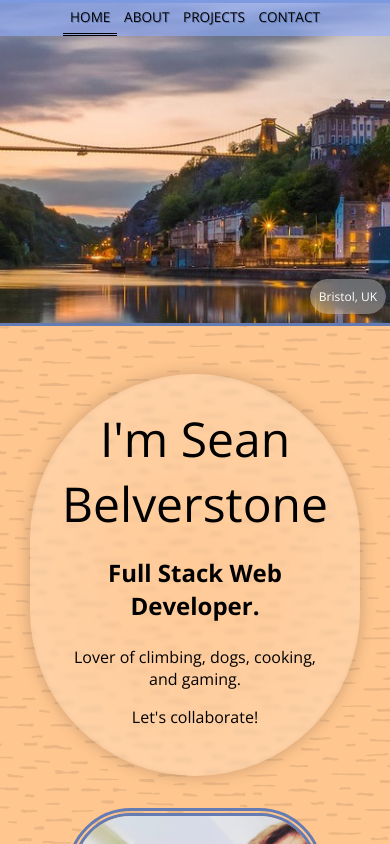
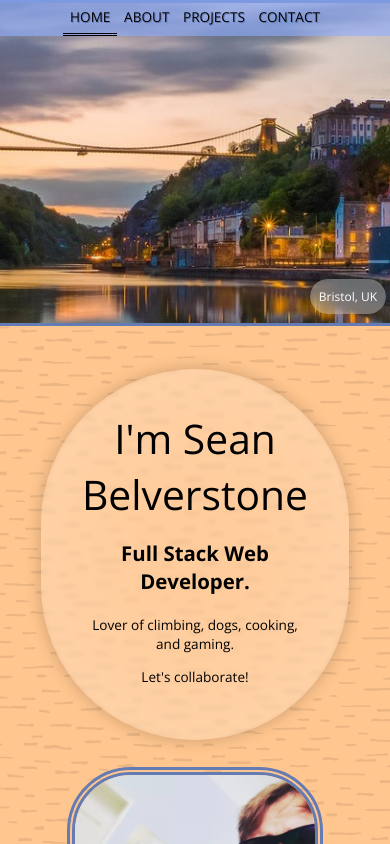
Before and after one commit to seanbelverstone/porfolio, a React (Create React App) app: page / in a window 390 px wide. Shown: the top 844 px of the page. Built offline with nearby package versions, Linux system fonts and the light colour scheme.

Commit message:
removed box shadow from buttons on the gallery. Updated some media queries on homepage as they were outdated

```diff
--- a/src/components/css/Button.css
+++ b/src/components/css/Button.css
@@ -17,3 +17,7 @@ button:hover {
 button:active {
 	transform: scale(1.1);
 }
+
+button.MuiButtonBase-root {
+	box-shadow: none;
+}
--- a/src/index.css
+++ b/src/index.css
@@ -33,10 +33,6 @@ body {
 code {
   font-family: source-code-pro, Menlo, Monaco, Consolas, "Courier New",
     monospace;
-}
-
-button {
-	box-shadow: none;
 }
 
 a {
--- a/src/pages/css/Home.css
+++ b/src/pages/css/Home.css
@@ -24,6 +24,7 @@
 	margin: 2em;
 	padding: 2em;
 	border-radius: 15em;
+	/* min-width: 40vw; */
 }
 
 .title {
@@ -85,7 +86,7 @@
 	}
 
 	#introWrapper {
-		padding: 2em;
+		padding: 3em;
 	}
 
 	#descriptionWrapper {
@@ -116,6 +117,11 @@
 		margin-top: 0;
 	}
 
+	#introWrapper {
+		min-width: 0 !important;
+		font-size: 85%;
+	}
+
 	.mainImages {
 		width: 15em;
 	}
```
